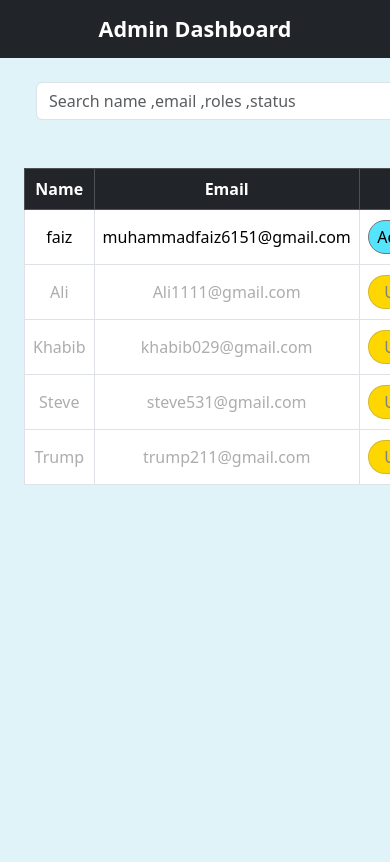
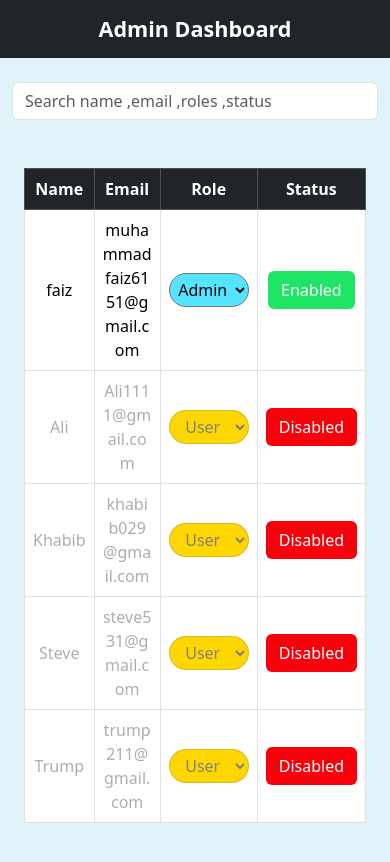
Before and after one commit to Muhammad-faiz101/User-management-Admin-Dashboard-react-app, a React (Vite) app in the folder user_management_admin_panel/: page / in a window 390 px wide. Built offline with nearby package versions, Linux system fonts and the light colour scheme.

Commit message:
improved mobile responsiveness

```diff
--- a/user_management_admin_panel/src/components/header.jsx
+++ b/user_management_admin_panel/src/components/header.jsx
@@ -1,11 +1,13 @@
 function Header()
 {
     return(
-           <header class="bg-dark py-3">
-  <h4 class="text-center text-white fw-semibold mb-0">
-    Admin Dashboard
-  </h4>
-</header>
+           <header className="bg-dark py-3">
+            <div className="container-fluid">
+                <h4 className="text-center text-white fw-semibold mb-0">
+                    Admin Dashboard
+                </h4>
+            </div>
+           </header>
 
 
     );
--- a/user_management_admin_panel/src/components/searchBar.jsx
+++ b/user_management_admin_panel/src/components/searchBar.jsx
@@ -4,13 +4,13 @@ function SearchBar ({search,setSearch}){
 
 
     return(
-    <div className="container">
+    <div className="container-fluid">
 
-        <input value={search} onChange={(e)=>setSearch(e.target.value)} className="form-control m-4"  type="text" placeholder="Search name ,email ,roles ,status " />
+        <input value={search} onChange={(e)=>setSearch(e.target.value)} className="form-control m-4 mx-auto" style={{maxWidth:"700px"}} type="text" placeholder="Search name ,email ,roles ,status " />
 
 
     </div>)
-//style={{width:"500px"}}
+
 
 
 }
--- a/user_management_admin_panel/src/components/userTable.jsx
+++ b/user_management_admin_panel/src/components/userTable.jsx
@@ -31,7 +31,7 @@ function UserTable({Users,SetUsers})
 
     return(
         <>
-            <div className="table-responsive p-4">
+            <div className="table-responsive-sm p-4 ">
                 <table className="table table-bordered align-middle text-center " >
                     <thead>
                         <tr className="table-dark">
--- a/user_management_admin_panel/src/components/userTableRow.jsx
+++ b/user_management_admin_panel/src/components/userTableRow.jsx
@@ -15,7 +15,7 @@ function UserTableRow({user ,ToggleStatus,handleRoleChange,handleStatusClick})
         <>
             <tr>
                 <td style={{color:statusBtnColor}}>{user.name}</td>
-                <td style={{color:statusBtnColor}}>{user.email}</td>
+                <td style={{color:statusBtnColor}} className="text-break">{user.email}</td>
                 <td >
                     <select disabled={user.enable?false:true} className="rounded-pill w-auto text-center p-1"  style={{backgroundColor:roleBtnColor}} onChange={() =>handleRoleChange(user.id,"User")} value={user.role}>
                         <option value="Admin">Admin</option>
```
